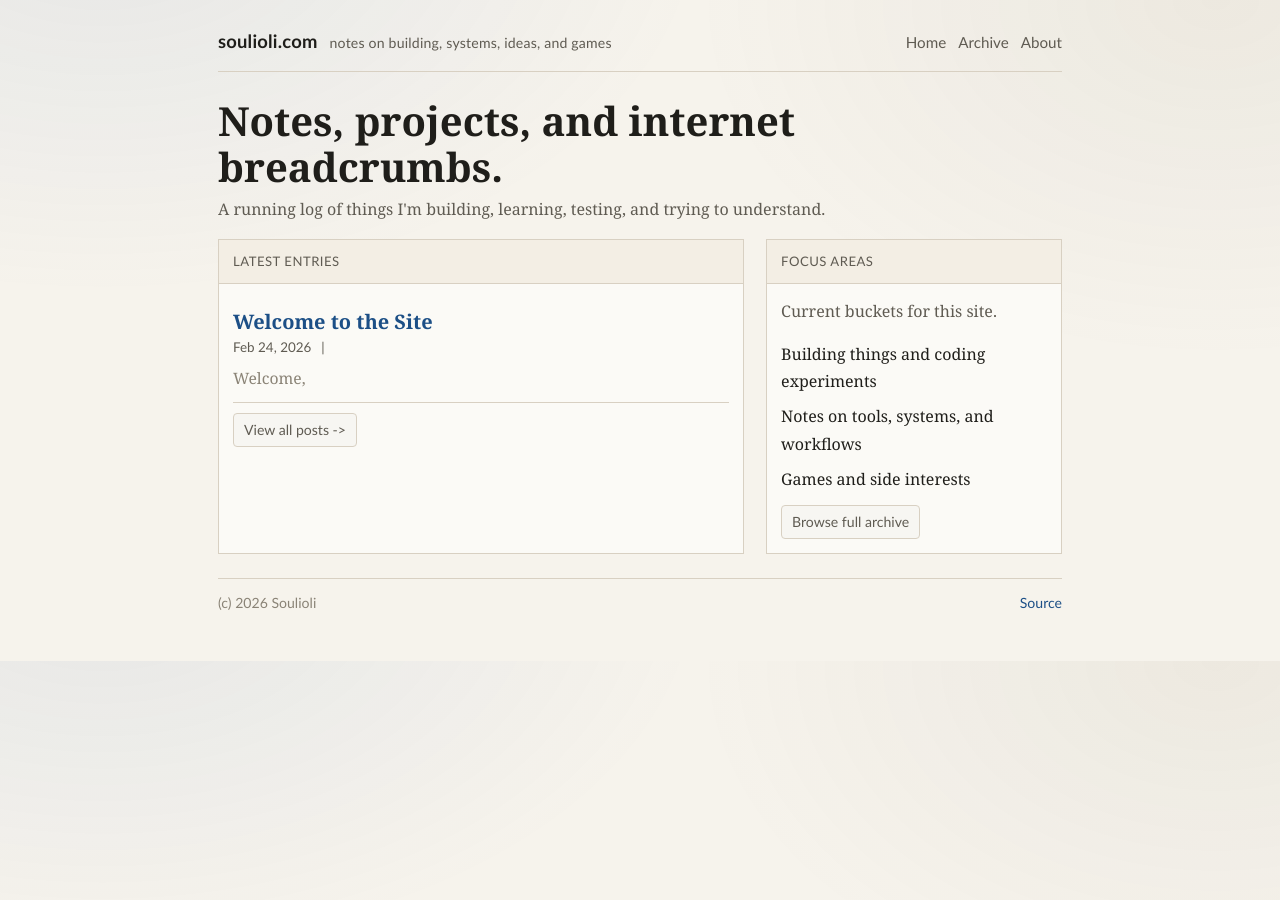
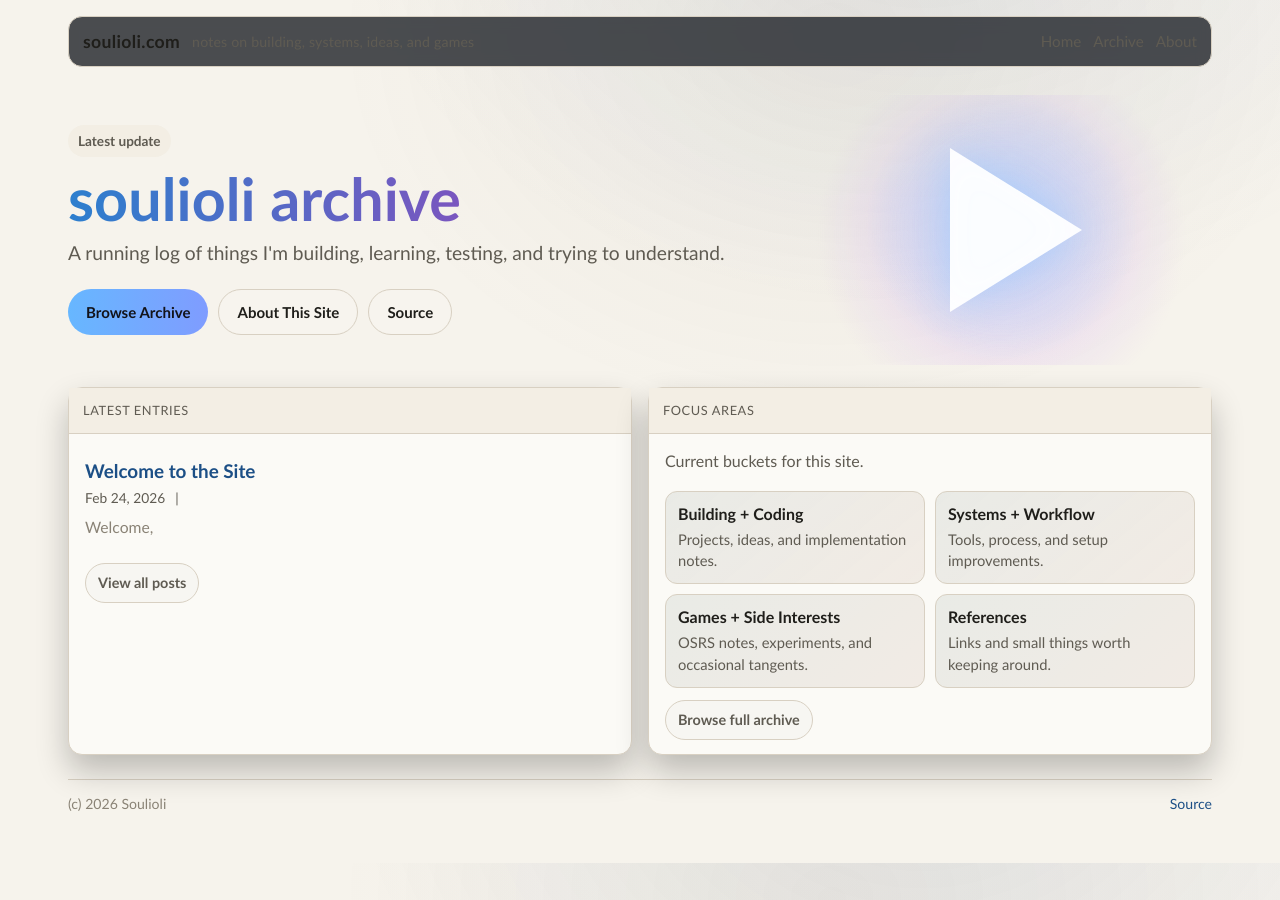
Before and after one commit to Souliolii/soulioli.com, a Jekyll site: the page built from index.html, in a window 1280 px wide. Built offline with Jekyll 4.4.1, drawn with Linux system fonts in a browser that asks for light colours.

Commit message:
Refactor homepage layout and styles for improved visual consistency and user experience

```diff
--- a/_layouts/default.html
+++ b/_layouts/default.html
@@ -8,18 +8,22 @@
   <style>
     /* Theme tokens: edit these values to quickly reskin the whole site */
     :root{
-      --bg: #0b0f18;
-      --bg-accent-a: rgba(94, 134, 255, 0.16);
-      --bg-accent-b: rgba(45, 214, 201, 0.10);
-      --panel: rgba(18, 23, 35, 0.86);
-      --panel-soft: rgba(255, 255, 255, 0.02);
-      --heading-bg: rgba(255, 255, 255, 0.03);
-      --text: #eef3ff;
-      --muted: #a2afc7;
-      --faint: #7f8ca4;
-      --border: rgba(255, 255, 255, 0.12);
-      --link: #9fc1ff;
-      --max: 880px;
+      --bg: #111317;
+      --bg-accent-a: rgba(70, 145, 255, 0.22);
+      --bg-accent-b: rgba(190, 116, 255, 0.16);
+      --panel: #181b24;
+      --panel-2: #1c2030;
+      --panel-soft: rgba(255, 255, 255, 0.035);
+      --heading-bg: rgba(255, 255, 255, 0.02);
+      --text: #f4f7ff;
+      --muted: #b1b8c9;
+      --faint: #838da3;
+      --border: rgba(255, 255, 255, 0.10);
+      --link: #8dc0ff;
+      --brand-a: #76c7ff;
+      --brand-b: #c5a1ff;
+      --max: 1180px;
+      --radius: 14px;
     }
 
     /* Optional light mode fallback for users who force light preference */
@@ -29,6 +33,7 @@
         --bg-accent-a: rgba(70, 108, 178, 0.09);
         --bg-accent-b: rgba(112, 95, 67, 0.07);
         --panel: #fbfaf6;
+        --panel-2: #f3eee4;
         --panel-soft: rgba(0, 0, 0, 0.015);
         --heading-bg: #f3eee4;
         --text: #1f1e1a;
@@ -36,6 +41,8 @@
         --faint: #8a8376;
         --border: #d8d0c2;
         --link: #1c4f86;
+        --brand-a: #2d7fce;
+        --brand-b: #7a56bf;
       }
     }
 
@@ -43,42 +50,43 @@
     body{
       margin:0;
       background:
-        radial-gradient(1100px 680px at 8% -12%, var(--bg-accent-a), transparent 55%),
-        radial-gradient(900px 620px at 95% 0%, var(--bg-accent-b), transparent 58%),
+        radial-gradient(1100px 760px at 72% -10%, var(--bg-accent-a), transparent 52%),
+        radial-gradient(900px 700px at 65% 4%, var(--bg-accent-b), transparent 55%),
         var(--bg);
       color: var(--text);
-      font-family: Georgia, "Times New Roman", serif;
-      line-height: 1.7;
+      font-family: "Trebuchet MS", "Segoe UI", Tahoma, sans-serif;
+      line-height: 1.65;
     }
 
     a{ color: var(--link); text-decoration:none; }
     a:hover{ text-decoration:underline; }
 
-    .wrap{ max-width: var(--max); margin: 0 auto; padding: 18px 18px 46px; }
+    .wrap{ max-width: var(--max); margin: 0 auto; padding: 16px 18px 48px; }
     .topbar{
       display:flex;
-      align-items:baseline;
+      align-items:center;
       justify-content:space-between;
-      gap: 10px;
-      padding: 8px 0 14px;
-      border-bottom: 1px solid var(--border);
+      gap: 14px;
+      padding: 10px 14px;
+      border: 1px solid var(--border);
+      border-radius: var(--radius);
+      background: rgba(17, 20, 27, 0.75);
+      backdrop-filter: blur(7px);
     }
     .brand{
       display:flex;
-      align-items:baseline;
+      align-items:center;
       gap: 12px;
       flex-wrap:wrap;
     }
     .brand .name{
-      font-family: "Trebuchet MS", "Segoe UI", Tahoma, sans-serif;
       font-weight: 700;
-      font-size: 1.15rem;
-      letter-spacing: .2px;
+      font-size: 1.1rem;
+      letter-spacing: .35px;
       color: var(--text);
     }
     .brand .tag{
       color: var(--muted);
-      font-family: "Trebuchet MS", "Segoe UI", Tahoma, sans-serif;
       font-size: .88rem;
       letter-spacing: .2px;
     }
@@ -93,77 +101,177 @@
     .nav a:hover{ color: var(--text); }
     .pill{
       display:inline-flex; align-items:center; gap:8px;
-      padding: 4px 10px;
+      padding: 7px 12px;
       border: 1px solid var(--border);
       background: var(--panel-soft);
-      border-radius: 4px;
+      border-radius: 999px;
       color: var(--muted);
-      font-family: "Trebuchet MS", "Segoe UI", Tahoma, sans-serif;
-      font-size: .88rem;
+      font-size: .9rem;
+      font-weight: 600;
     }
     .pill:hover{ text-decoration:none; color: var(--text); }
 
     .hero{
-      margin: 26px 0 8px;
+      margin: 28px 0 18px;
       padding: 0;
     }
     .hero h1{
       margin: 0 0 6px;
       font-size: clamp(1.8rem, 4vw, 2.5rem);
-      line-height: 1.15;
+      line-height: 1.08;
+      letter-spacing: .1px;
     }
-    .hero p{ margin: 0; color: var(--muted); max-width: 75ch; }
+    .hero p{ margin: 0; color: var(--muted); max-width: 66ch; font-size: 1.05rem; }
+    .hero-home h1{ font-size: clamp(2.05rem, 5vw, 3.7rem); }
+    .hero-home p{ font-size: 1.2rem; }
+
+    .hero-split{
+      display:grid;
+      gap: 20px;
+      align-items:center;
+    }
+    @media (min-width: 900px){
+      .hero-split{ grid-template-columns: 1fr 420px; }
+    }
+    .eyebrow{
+      display:inline-block;
+      margin-bottom: 10px;
+      padding: 5px 10px;
+      border-radius: 999px;
+      background: var(--panel-2);
+      color: var(--muted);
+      font-size: .85rem;
+      font-weight: 700;
+    }
+    .brand-gradient{
+      background: linear-gradient(90deg, var(--brand-a) 0%, var(--brand-b) 100%);
+      -webkit-background-clip: text;
+      background-clip: text;
+      color: transparent;
+    }
+    .hero-actions{
+      margin-top: 20px;
+      display:flex;
+      gap: 10px;
+      flex-wrap: wrap;
+    }
+    .btn{
+      display:inline-flex;
+      align-items:center;
+      justify-content:center;
+      padding: 10px 18px;
+      border-radius: 999px;
+      border: 1px solid var(--border);
+      color: var(--text);
+      background: rgba(255,255,255,0.10);
+      font-size: .94rem;
+      font-weight: 700;
+    }
+    .btn:hover{ text-decoration:none; filter: brightness(1.08); }
+    .btn-primary{
+      background: linear-gradient(90deg, #67b7ff, #7f9cff);
+      color: #12131a;
+      border: none;
+    }
+    .hero-visual{
+      min-height: 270px;
+      border-radius: 22px;
+      position: relative;
+      background:
+        radial-gradient(170px 170px at 50% 50%, rgba(255,255,255,0.18), transparent 70%),
+        radial-gradient(220px 220px at 50% 48%, rgba(112,201,255,0.44), transparent 62%),
+        radial-gradient(280px 280px at 50% 52%, rgba(196,138,255,0.40), transparent 66%);
+      overflow: hidden;
+    }
+    .hero-visual::before{
+      content: "";
+      position: absolute;
+      inset: 0;
+      margin: auto;
+      width: 0;
+      height: 0;
+      border-top: 82px solid transparent;
+      border-bottom: 82px solid transparent;
+      border-left: 132px solid rgba(255,255,255,0.95);
+      transform: translateX(14px);
+      filter: drop-shadow(0 0 18px rgba(145, 200, 255, 0.45));
+    }
 
     .grid{
       display:grid;
       grid-template-columns: 1fr;
-      gap: 22px;
-      margin-top: 16px;
+      gap: 16px;
+      margin-top: 22px;
     }
-    @media (min-width: 900px){
-      .grid{ grid-template-columns: 1.28fr .72fr; }
+    @media (min-width: 980px){
+      .grid{ grid-template-columns: repeat(2, minmax(0,1fr)); }
     }
 
     .card{
       border: 1px solid var(--border);
-      background: var(--panel);
+      background: linear-gradient(180deg, rgba(255,255,255,0.02), transparent 56%), var(--panel);
+      border-radius: var(--radius);
+      box-shadow: 0 16px 32px rgba(0, 0, 0, 0.24);
     }
     .card .hd{
-      padding: 10px 14px;
+      padding: 12px 14px;
       border-bottom: 1px solid var(--border);
       background: var(--heading-bg);
       color: var(--muted);
-      font-family: "Trebuchet MS", "Segoe UI", Tahoma, sans-serif;
-      font-size: .82rem;
-      letter-spacing: .5px;
+      font-size: .8rem;
+      letter-spacing: .6px;
       text-transform: uppercase;
     }
-    .card .bd{ padding: 14px; }
+    .card .bd{ padding: 14px 16px; }
 
     .post-item{
       display:block;
-      padding: 11px 0;
+      padding: 12px 0;
       border-bottom: 1px solid var(--border);
     }
+    .post-item:last-of-type{ border-bottom:none; }
     .post-title{
-      margin: 0 0 2px;
-      font-size: 1.25rem;
+      margin: 0 0 4px;
+      font-size: 1.18rem;
       font-weight: 700;
-      line-height: 1.25;
+      line-height: 1.2;
     }
     .meta{
       color: var(--muted);
-      font-family: "Trebuchet MS", "Segoe UI", Tahoma, sans-serif;
-      font-size: .84rem;
+      font-size: .86rem;
       display:flex; gap: 10px; flex-wrap:wrap;
     }
     .excerpt{ margin: 6px 0 0; color: var(--faint); font-size: .98rem; }
+    .tile-grid{
+      display:grid;
+      grid-template-columns: 1fr;
+      gap: 10px;
+    }
+    @media (min-width: 700px){
+      .tile-grid{ grid-template-columns: repeat(2, minmax(0,1fr)); }
+    }
+    .tile{
+      border: 1px solid var(--border);
+      border-radius: 12px;
+      background: linear-gradient(140deg, rgba(118,199,255,0.08), rgba(197,161,255,0.04)), var(--panel-2);
+      padding: 12px;
+    }
+    .tile h3{
+      margin: 0 0 5px;
+      font-size: 1rem;
+      line-height: 1.25;
+    }
+    .tile p{
+      margin: 0;
+      color: var(--muted);
+      font-size: .92rem;
+      line-height: 1.45;
+    }
 
     .footer{
       margin-top: 24px;
       color: var(--faint);
       font-size: .88rem;
-      font-family: "Trebuchet MS", "Segoe UI", Tahoma, sans-serif;
       display:flex;
       justify-content:space-between;
       gap: 12px;
--- a/index.html
+++ b/index.html
@@ -3,9 +3,20 @@ layout: default
 title: Home
 ---
 
-<div class="hero">
-  <h1>Notes, projects, and internet breadcrumbs.</h1>
-  <p>A running log of things I'm building, learning, testing, and trying to understand.</p>
+<div class="hero hero-home">
+  <div class="hero-split">
+    <div>
+      <div class="eyebrow">Latest update</div>
+      <h1><span class="brand-gradient">soulioli archive</span></h1>
+      <p>A running log of things I'm building, learning, testing, and trying to understand.</p>
+      <div class="hero-actions">
+        <a class="btn btn-primary" href="/archive">Browse Archive</a>
+        <a class="btn" href="/about">About This Site</a>
+        <a class="btn" href="https://github.com/Souliolii/soulioli.com">Source</a>
+      </div>
+    </div>
+    <div class="hero-visual" aria-hidden="true"></div>
+  </div>
 </div>
 
 <div class="grid">
@@ -24,7 +35,7 @@ title: Home
         </a>
       {% endfor %}
       <div style="margin-top:10px;">
-        <a class="pill" href="/archive">View all posts -></a>
+        <a class="pill" href="/archive">View all posts</a>
       </div>
     </div>
   </div>
@@ -33,9 +44,24 @@ title: Home
     <div class="hd">Focus Areas</div>
     <div class="bd">
       <p style="margin-top:0;color:var(--muted);">Current buckets for this site.</p>
-      <p style="margin:8px 0;">Building things and coding experiments</p>
-      <p style="margin:8px 0;">Notes on tools, systems, and workflows</p>
-      <p style="margin:8px 0;">Games and side interests</p>
+      <div class="tile-grid">
+        <div class="tile">
+          <h3>Building + Coding</h3>
+          <p>Projects, ideas, and implementation notes.</p>
+        </div>
+        <div class="tile">
+          <h3>Systems + Workflow</h3>
+          <p>Tools, process, and setup improvements.</p>
+        </div>
+        <div class="tile">
+          <h3>Games + Side Interests</h3>
+          <p>OSRS notes, experiments, and occasional tangents.</p>
+        </div>
+        <div class="tile">
+          <h3>References</h3>
+          <p>Links and small things worth keeping around.</p>
+        </div>
+      </div>
       <div style="margin-top:12px;">
         <a class="pill" href="/archive">Browse full archive</a>
       </div>
```
Also changed, not shown: _posts/2026-02-24-welcome-post.md (+1 -1 lines).
